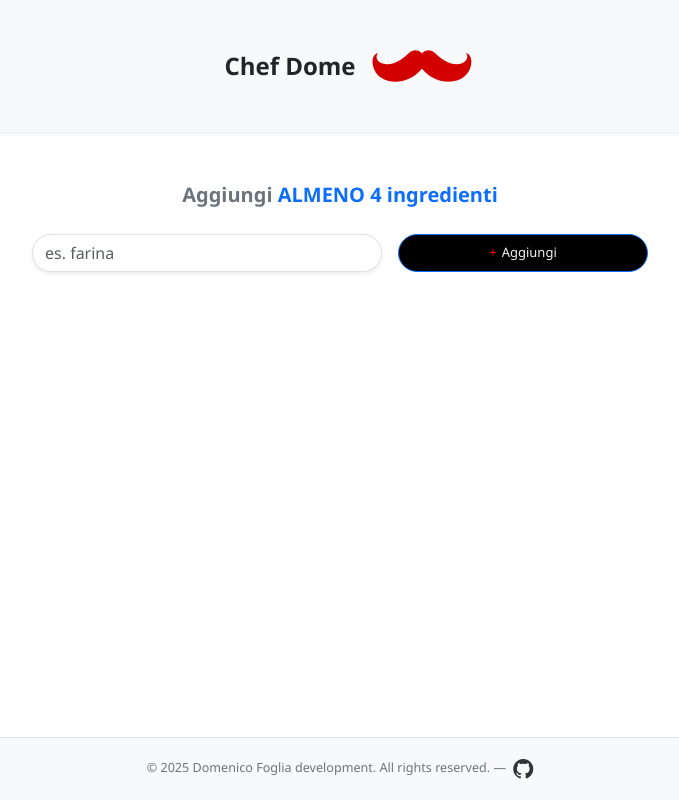
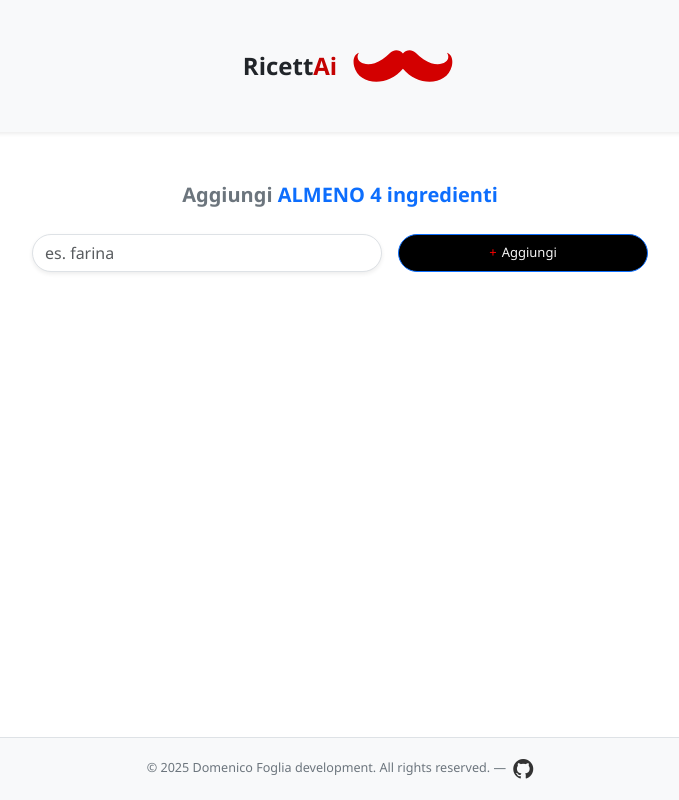
Before and after one commit to DomenicoFoglia/RicettAi-React-AIMixtral, a React (Vite) app: page / in a window 1280 px wide. Shown: the whole page, without its empty margins (300-979 px from the left). Built offline with nearby package versions, Linux system fonts and the light colour scheme; no server answers; what @huggingface/inference would draw is missing.

Commit message:
Cambio nome

```diff
--- a/index.html
+++ b/index.html
@@ -3,7 +3,7 @@
   <head>
     <meta charset="utf-8">
     <meta name="viewport" content="width=device-width, initial-scale=1">
-    <title>Chef Dome – Cucina creativa con quello che hai</title>
+    <title>RicettAi – Cucina creativa con quello che hai</title>
     <link href="https://cdn.jsdelivr.net/npm/bootstrap@5.3.7/dist/css/bootstrap.min.css" rel="stylesheet" integrity="sha384-LN+7fdVzj6u52u30Kp6M/trliBMCMKTyK833zpbD+pXdCLuTusPj697FH4R/5mcr" crossorigin="anonymous">
     <!-- Bootstrap Icons -->
     <link rel="stylesheet" href="https://cdn.jsdelivr.net/npm/bootstrap-icons@1.10.5/font/bootstrap-icons.css">
--- a/src/App.css
+++ b/src/App.css
@@ -21,6 +21,10 @@
 
 h1{
     font-weight: 1000;
+}
+
+h1 > span{
+    color: rgb(197, 2, 2);
 }
 
 #ingredient-form > input{
--- a/src/components/Header.jsx
+++ b/src/components/Header.jsx
@@ -4,7 +4,7 @@
             <nav className="container d-flex flex-column align-items-center justify-content-center gap-2">
                 <div className="d-flex align-items-center gap-3">
                     <i className="bi bi-fork-knife fs-3 text-danger"></i>
-                    <h1 className="fs-4 mb-0">Chef Dome</h1>
+                    <h1 className="fs-4 mb-0">Ricett<span>Ai</span></h1>
                     <img src="/images/baffi.svg" alt="baffo" className="baffo" />
                 </div>
 
```
Also changed, not shown: 1 other file (tests, documents, lock files or other folders).
